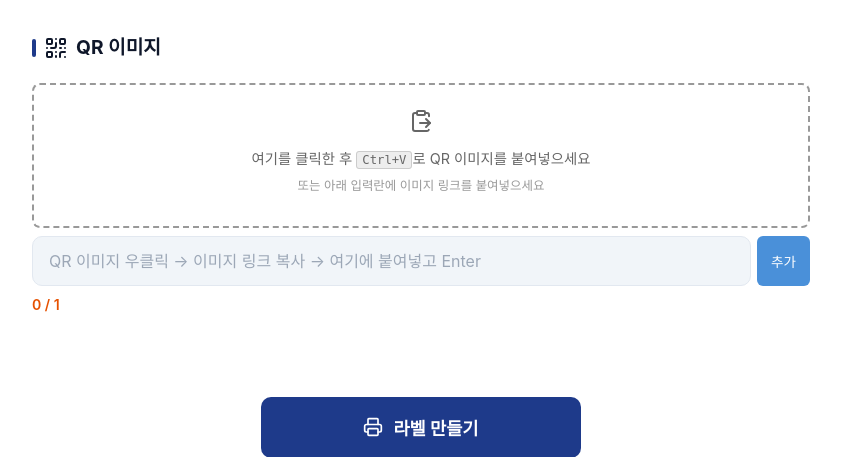
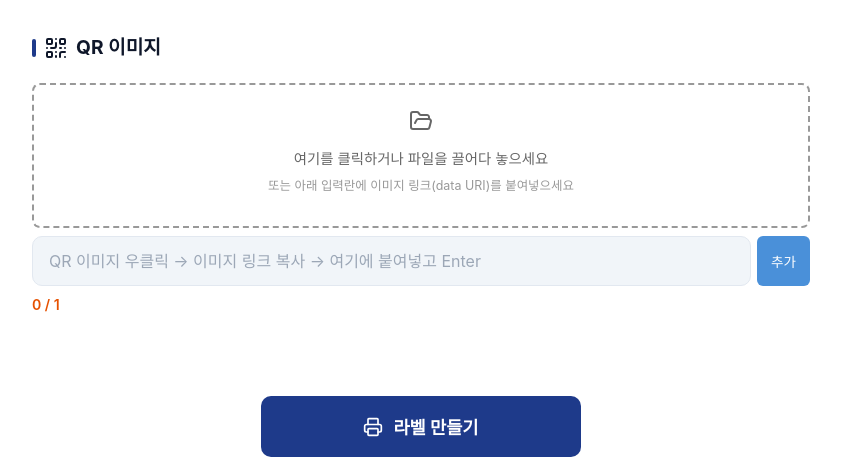
Before and after one commit to spuhaha18/QR_Web, a Flask app: page / in a window 1280 px wide. Shown: the part 1080-1537 px from the top of the page, without its empty margins (219-1060 px from the left). Run offline with Flask 3, Linux system fonts and the light colour scheme; some web fonts are replaced.

Commit message:
feat: replace paste-dropzone with file upload dropzone UI
- Swap lucide icon: clipboard-paste → folder-open
- Update dropzone copy: click/drag instruction replaces Ctrl+V guidance
- Update hint text: mention data URI explicitly
- Add hidden <input type="file" id="qr_file_input" accept="image/*" multiple>
- Add .qr-dropzone.dragover state (--primary-color border, --secondary-bg fill)
- cursor: pointer was already present; CSS comment updated to reflect new purpose

Co-Authored-By: Claude Sonnet 4.6 <noreply@anthropic.com>

```diff
--- a/static/css/style.css
+++ b/static/css/style.css
@@ -560,7 +560,7 @@ select {
     }
 }
 
-/* ── QR Paste 영역 ──────────────────────────────────────────────── */
+/* ── QR 파일 업로드 영역 ──────────────────────────────────────────── */
 
 .qr-dropzone {
   border: 2px dashed #999;
@@ -577,6 +577,12 @@ select {
 .qr-dropzone:focus {
   border-color: #4a90d9;
   background: #f0f7ff;
+  outline: none;
+}
+
+.qr-dropzone.dragover {
+  border-color: var(--primary-color);
+  background: var(--secondary-bg);
   outline: none;
 }
 
--- a/templates/index.html
+++ b/templates/index.html
@@ -430,9 +430,10 @@
                         <i data-lucide="qr-code"></i> QR 이미지
                     </div>
                     <div class="qr-dropzone" id="qr_dropzone" tabindex="0">
-                        <i data-lucide="clipboard-paste"></i>
-                        <p>여기를 클릭한 후 <kbd>Ctrl+V</kbd>로 QR 이미지를 붙여넣으세요</p>
-                        <p class="qr-hint">또는 아래 입력란에 이미지 링크를 붙여넣으세요</p>
+                        <i data-lucide="folder-open"></i>
+                        <p>여기를 클릭하거나 파일을 끌어다 놓으세요</p>
+                        <p class="qr-hint">또는 아래 입력란에 이미지 링크(data URI)를 붙여넣으세요</p>
+                        <input type="file" id="qr_file_input" accept="image/*" multiple hidden>
                     </div>
                     <div class="qr-data-uri-row">
                         <input type="text" id="qr_data_uri_input" class="qr-data-uri-input"
```
